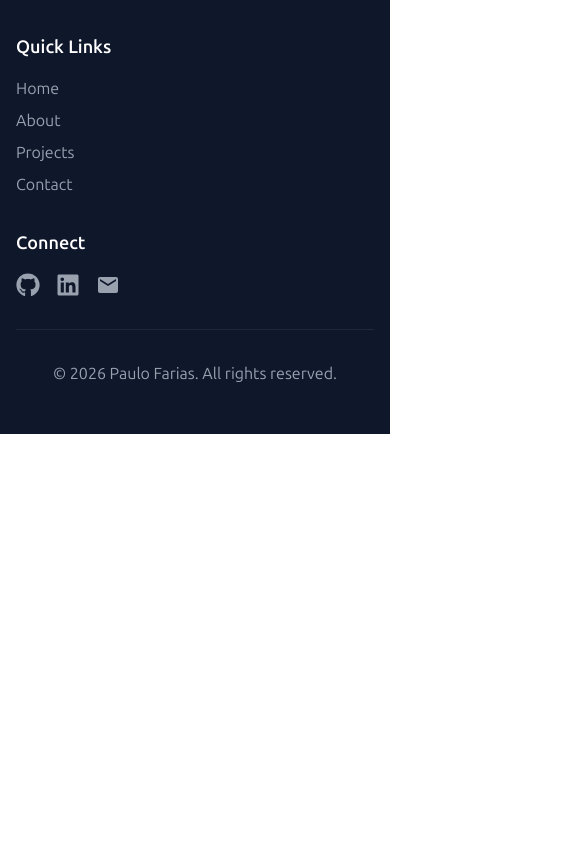
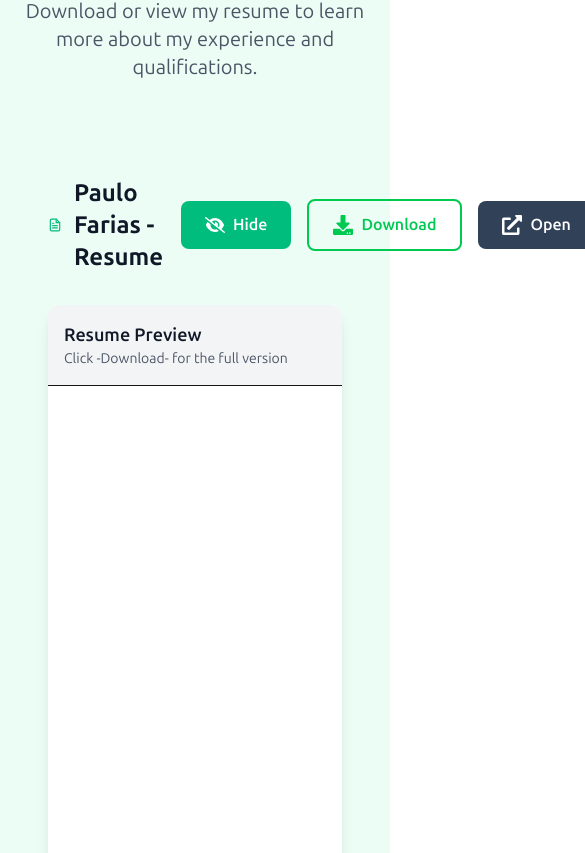
Before and after one commit to pvgfarias/portfolio, a Next.js app: page / in a window 390 px wide. Shown: the part 7631-8484 px from the top of the page, 585 px wide, since content can reach past the window. Before the commit the page ends 8065 px from the top, so only its background shows below. Built offline with nearby package versions, Linux system fonts and the light colour scheme.

Commit message:
feat: :sparkles: adding resume section

```diff
--- /dev/null
+++ b/app/components/Resume.tsx
@@ -0,0 +1,121 @@
+'use client';
+
+import { motion } from 'framer-motion';
+import { useState } from 'react';
+import { FaDownload } from 'react-icons/fa';
+import { FaEye, FaEyeSlash } from 'react-icons/fa6';
+import { FiFileText } from 'react-icons/fi';
+import { FaExternalLinkAlt } from 'react-icons/fa';
+
+export default function Resume() {
+  const [isViewing, setIsViewing] = useState(true);
+  const ViewIcon = isViewing ? FaEyeSlash : FaEye;
+  const viewLabel = isViewing ? 'Hide' : 'View';
+
+  const handleDownload = () => {
+    const link = document.createElement('a');
+    link.href = '/resume.pdf';
+    link.download = 'Paulo_Farias_Resume.pdf';
+    document.body.appendChild(link);
+    link.click();
+    document.body.removeChild(link);
+  };
+
+  const handleView = () => {
+    setIsViewing((prev) => !prev);
+  };
+
+  return (
+    <section id="resume" className="py-20 bg-emerald-50 dark:bg-slate-900">
+      <div className="max-w-7xl mx-auto px-4 sm:px-6 lg:px-8">
+        <motion.div
+          initial={{ opacity: 0, y: 20 }}
+          whileInView={{ opacity: 1, y: 0 }}
+          transition={{ duration: 0.8 }}
+          viewport={{ once: true }}
+          className="text-center mb-16"
+        >
+          <h2 className="text-4xl md:text-5xl font-bold text-gray-900 dark:text-white mb-4">
+            Resume
+          </h2>
+          <p className="text-xl text-gray-600 dark:text-gray-300 max-w-3xl mx-auto">
+            Download or view my resume to learn more about my experience and qualifications.
+          </p>
+        </motion.div>
+        <motion.div
+          initial={{ opacity: 0, y: 20 }}
+          whileInView={{ opacity: 1, y: 0 }}
+          transition={{ duration: 0.6 }}
+          viewport={{ once: true }}
+          className="max-w-4xl mx-auto"
+        >
+          <div className="bg-emerald-50 dark:bg-slate-800 rounded-xl p-8 mb-8">
+            <div className="flex flex-col gap-4">
+              <div className="flex flex-row flex-1 justify-between">
+                {/* Ttile */}
+                <div className="flex flex-row justify-center items-center">
+                  <FiFileText className="w-8 h-8 text-emerald-500 dark:text-emerald-400 mr-3" />
+                  <h3 className="text-2xl font-bold text-gray-900 dark:text-white">
+                    Paulo Farias - Resume
+                  </h3>
+                </div>
+                {/* Buttons */}
+                <div className="flex flex-row justify-center items-center gap-4">
+                  <button
+                    onClick={handleView}
+                    className="flex items-center justify-center px-6 py-3 bg-emerald-500 text-white rounded-lg font-semibold hover:bg-emerald-600 transition-all duration-200 "
+                  >
+                    <ViewIcon className="w-5 h-5 text-white mr-2" />
+                    {viewLabel}
+                  </button>
+                  <button
+                    onClick={handleDownload}
+                    className="flex items-center justify-center px-6 py-3 border-2 border-green-500 text-green-500 dark:border-emerald-400 dark:text-emerald-400 rounded-lg font-semibold hover:bg-green-500 hover:text-white dark:hover:bg-emerald-400 dark:hover:text-white transition-all duration-200"
+                  >
+                    <FaDownload className="w-5 h-5 mr-2" />
+                    Download
+                  </button>
+                  <a
+                    href="/resume.pdf"
+                    target="_blank"
+                    rel="noopener noreferrer"
+                    className="flex items-center justify-center px-6 py-3 bg-slate-700 text-white rounded-lg font-semibold hover:bg-slate-600 transition-all duration-200"
+                  >
+                    <FaExternalLinkAlt className="w-5 h-5 mr-2" /> Open
+                  </a>
+                </div>
+              </div>
+              {/* Resume Viewer */}
+              {isViewing && (
+                <motion.div
+                  initial={{ opacity: 0, height: 0 }}
+                  animate={{ opacity: 1, height: 'auto' }}
+                  exit={{ opacity: 0, height: 0 }}
+                  transition={{ duration: 0.5 }}
+                  className="bg-white dark:bg-stone-800 rounded-xl shadow-lg overflow-hidden mt-4"
+                >
+                  <div className="p-4 bg-gray-100 dark:bg-slate-700 border-b">
+                    <h4 className="text-lg font-semibold text-gray-900 dark:text-white">
+                      Resume Preview
+                    </h4>
+                    <p className="text-sm text-gray-600 dark:text-gray-400">
+                      Click -Download- for the full version
+                    </p>
+                  </div>
+
+                  <div className="relative w-full" style={{ height: '800px' }}>
+                    <iframe
+                      src="/PauloFariasResume.pdf"
+                      title="Resume Preview"
+                      className="w-full h-full border-0"
+                    />
+                  </div>
+                </motion.div>
+              )}
+            </div>
+          </div>
+        </motion.div>
+      </div>
+    </section>
+  );
+}
--- a/app/page.tsx
+++ b/app/page.tsx
@@ -1,6 +1,7 @@
 import About from './components/About';
 import Experience from './components/Experience';
 import Hero from './components/Hero';
+import Resume from './components/Resume';
 import Skills from './components/Skills';
 
 export default function Home() {
@@ -10,6 +11,7 @@ export default function Home() {
       <About />
       <Experience />
       <Skills />
+      <Resume />
     </>
   );
 }
```
Also changed, not shown: 1 other file (tests, documents, lock files or other folders).
